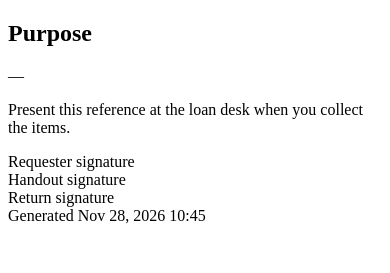
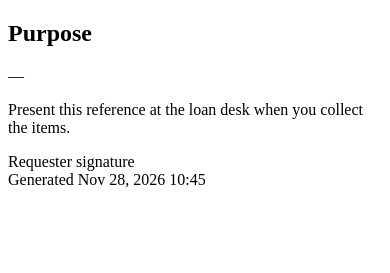
Before and after one commit to eslam-allam/inventree-loan, a Django app: template inventree_loan/templates/inventree_loan/request_receipt.html in a window 390 px wide. Shown: the part 525-798 px from the top of the page. Run offline with Django 3.2, Linux system fonts and the light colour scheme; the template is opened without the code that fills it, so the values that code supplies are empty.

Commit message:
Refine box label badge and receipt signatures
- Move the partial allocation badge under the pickup box name on the label.
- Rebuild receipt signature blocks so the signature sits on a baseline with its
  label underneath.
- Show only relevant signatures per receipt type: requester/handout for handout
  receipts, handout/return for return receipts, and all three for full/request
  receipts.
- Make signature layout responsive and print-safe.
- Bump version to 0.9.1.

```diff
--- a/inventree_loan/__init__.py
+++ b/inventree_loan/__init__.py
@@ -1,5 +1,5 @@
 """InvenTree Loan Manager plugin."""
 
-PLUGIN_VERSION = "0.9.0"
+PLUGIN_VERSION = "0.9.1"
 
 __all__ = ["PLUGIN_VERSION"]
--- a/inventree_loan/templates/inventree_loan/pickup_label.html
+++ b/inventree_loan/templates/inventree_loan/pickup_label.html
@@ -24,6 +24,7 @@
             <h1>{% trans "Pickup box" %}</h1>
             <p class="loan-pickup-ref">{{ pickup.reference }}</p>
             {% if pickup.name %}<p class="loan-pickup-name">{{ pickup.name }}</p>{% endif %}
+            {% if is_partial %}<span class="loan-badge loan-badge-warning loan-pickup-partial">{% trans "Partial allocation" %}</span>{% endif %}
         </div>
         <img class="loan-pickup-qr" src="{{ qr_url }}" alt="{% trans 'Pickup box QR code' %}" width="176" height="176">
     </header>
@@ -38,7 +39,6 @@
         <div>
             <span>{% trans "Allocated" %}</span>
             <strong>{{ allocated_total|floatformat:"-5" }} of {{ requested_total|floatformat:"-5" }} unit{{ requested_total|pluralize }}</strong>
-            {% if is_partial %}<span class="loan-badge loan-badge-warning">{% trans "Partial allocation" %}</span>{% endif %}
         </div>
         <div>
             <span>{% trans "Pickup date" %}</span>
--- a/inventree_loan/templates/inventree_loan/request_receipt.html
+++ b/inventree_loan/templates/inventree_loan/request_receipt.html
@@ -80,18 +80,26 @@
     </section>
 
     <section class="loan-receipt-signatures">
-        <div>
+        <div class="loan-receipt-signature">
+            <div class="loan-receipt-signature-space">
+                {% if request_obj.signature %}<img class="loan-signature" src="{{ request_obj.signature }}" alt="{% trans 'Requester signature' %}">{% endif %}
+            </div>
             <span>{% trans "Requester signature" %}</span>
-            {% if request_obj.signature %}<img class="loan-signature" src="{{ request_obj.signature }}" alt="{% trans 'Requester signature' %}">{% endif %}
         </div>
-        <div>
+        {% if loan %}
+        <div class="loan-receipt-signature">
+            <div class="loan-receipt-signature-space">
+                {% if loan.signature_checkout %}<img class="loan-signature" src="{{ loan.signature_checkout }}" alt="{% trans 'Handout signature' %}">{% endif %}
+            </div>
             <span>{% trans "Handout signature" %}</span>
-            {% if loan.signature_checkout %}<img class="loan-signature" src="{{ loan.signature_checkout }}" alt="{% trans 'Handout signature' %}">{% endif %}
         </div>
-        <div>
+        <div class="loan-receipt-signature">
+            <div class="loan-receipt-signature-space">
+                {% if loan.signature_return %}<img class="loan-signature" src="{{ loan.signature_return }}" alt="{% trans 'Return signature' %}">{% endif %}
+            </div>
             <span>{% trans "Return signature" %}</span>
-            {% if loan.signature_return %}<img class="loan-signature" src="{{ loan.signature_return }}" alt="{% trans 'Return signature' %}">{% endif %}
         </div>
+        {% endif %}
     </section>
 
     <footer class="loan-receipt-footer">
```
Also changed, not shown: inventree_loan/static/loan.css (+6 -3 lines), inventree_loan/templates/inventree_loan/receipt.html (+18 -6 lines).
